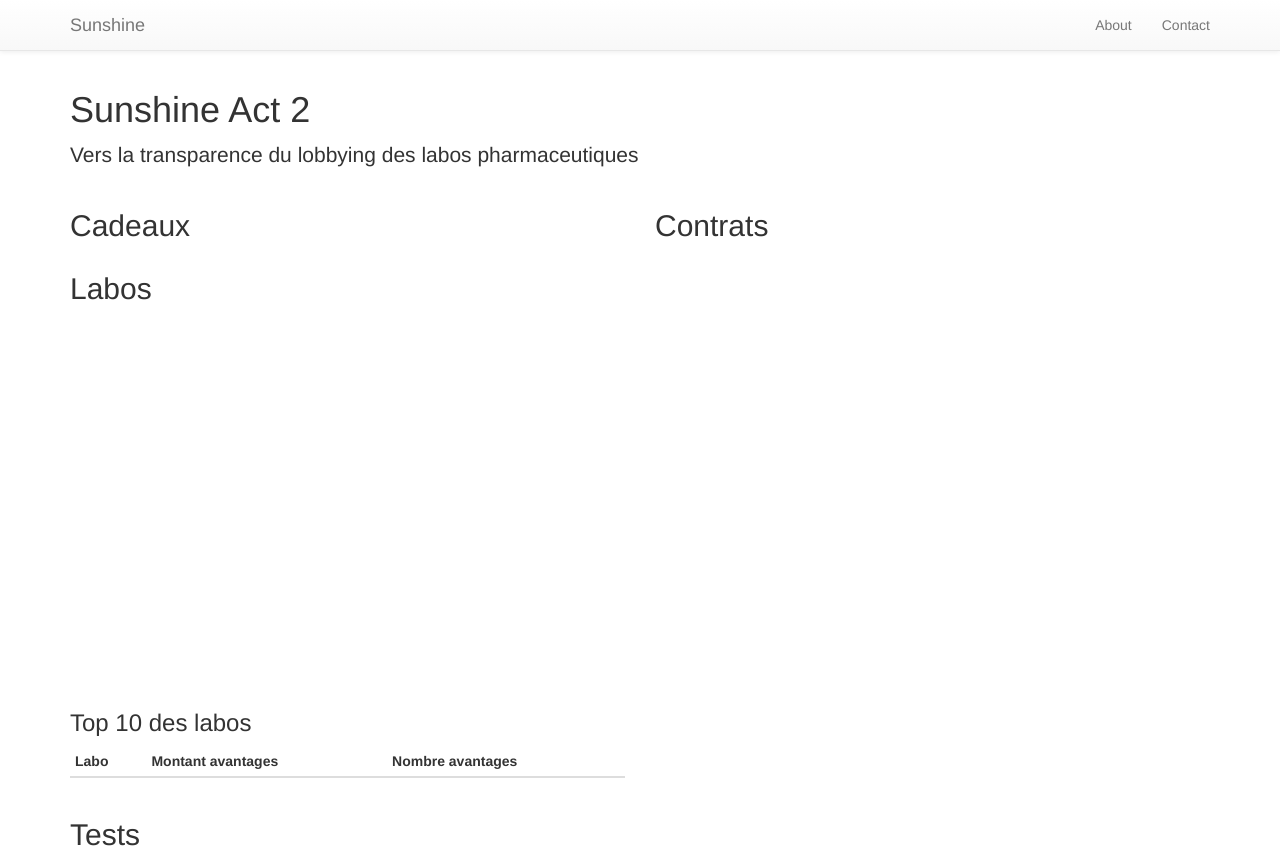
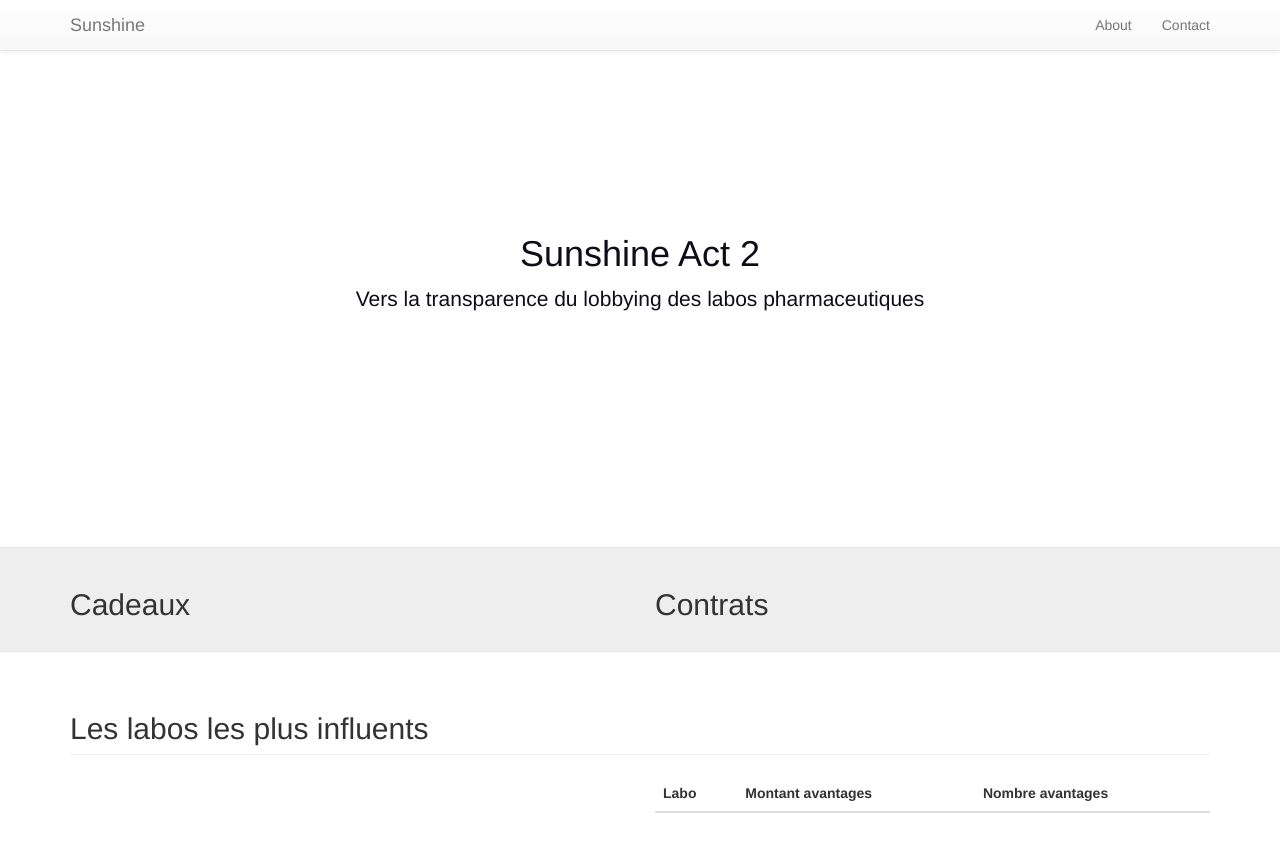
Before and after one commit to regardscitoyens/sunshine-data, a plain HTML site: page app/index.html in a window 1280 px wide. Shown: the top 854 px of the page. Drawn offline with Linux system fonts and the light colour scheme; no server answers.

Commit message:
Fix issue in js parsing float, fix colors

```diff
--- a/app/css/sunshine.css
+++ b/app/css/sunshine.css
@@ -1,9 +1,49 @@
 /* ==========================================================================
-   Navbar style
+   Global style
    ========================================================================== */
 body {
   min-height: 2000px;
-  padding-top: 70px;
+
+}
+
+.intro-header {
+    display: table;
+    width: 100%;
+    height: auto;
+    padding: 100px 0;
+    text-align: center;
+    color: rgb(13, 13, 26);
+    /*background: url(../images/sunshine.jpeg) no-repeat bottom center scroll;*/
+    -webkit-background-size: cover;
+    -moz-background-size: cover;
+    background-size: cover;
+    -o-background-size: cover;
+}
+
+.intro-text {
+    position: relative;
+    padding-top: 10%;
+    padding-bottom: 10%;
+    font-size: 10em;
+}
+
+@media(max-width:767px) {
+    .intro-text {
+        padding-bottom: 15%;
+    }
+
+    .intro-text > h1 {
+        font-size: 3em;
+    }
+}
+
+.section {
+    padding: 20px 0;
+    border-top: 1px solid #e7e7e7;
+}
+
+.section.dark {
+    background: #eee
 }
 
 
--- a/app/index.html
+++ b/app/index.html
@@ -49,13 +49,16 @@
 </nav>
 
 
-<div class="intro">
+<div class="intro-header">
     <div class="container">
+        <div class="intro-text">
             <h1>Sunshine Act 2</h1>
             <p class="lead">Vers la transparence du lobbying des labos pharmaceutiques</p>
         </div>
     </div>
+</div>
 
+<div class="section dark">
     <div class="container">
         <div class="row">
             <div class="col-sm-6">
@@ -65,38 +68,45 @@
                 <h2>Contrats</h2>
             </div>
         </div>
+    </div>
+</div>
+<div class="section">
+    <div class="container">
+        <h2 class="page-header">Les labos les plus influents</h2>
         <div class="row">
             <div class="col-sm-6">
-            <h2>Labos</h2>
-
                 <div class="row">
                     <div class="col-sm-8">
                         <canvas id="labos" width="370" height="370"></canvas>
                     </div>
                     <div id="labos-legend" class="col-sm-4"></div>
                 </div>
-            <h3>Top 10 des labos</h3>
-            <table class="table table-condensed table-hover" id="labos-top">
+            </div>
+            <div class="col-sm-6">
+                <table class="table table-hover" id="labos-top">
                     <thead>
                     <tr>
                         <th data-field="LABO">Labo</th>
                         <th data-field="MONTANT AVANTAGES" data-formatter="sunshine.utils.formatMoney">Montant avantages
                         </th>
-                    <th data-field="NB AVANTAGES" data-formatter="sunshine.utils.Number">Nombre avantages</th>
+                        <th data-field="NB AVANTAGES" data-formatter="sunshine.utils.formatNumber">Nombre avantages</th>
                     </tr>
                     </thead>
                 </table>
             </div>
         </div>
-
+    </div>
+</div>
+<div class="section dark">
+    <div class="container">
         <div class="row">
             <div class="col-sm-6">
                 <h2>Tests</h2>
-
                 <div class="chart">
                     <canvas id="test" width="400" height="400"></canvas>
                 </div>
                 <div class="legend"></div>
+            </div>
         </div>
     </div>
 </div>
--- a/app/js/sunshine.js
+++ b/app/js/sunshine.js
@@ -72,6 +72,8 @@
                 .value();
         });
 
+        self.TOTAL = _.reduce(self[dimensions[0]], sumRows);
+
         return self;
     };
 
@@ -120,7 +122,7 @@
     //
     sunshine.utils = {};
     sunshine.utils.safeFloat = function (string) {
-        if (_.isUndefined(string) || _.isEmpty(string)) {
+        if (_.isUndefined(string) || _.isEmpty(string + "")) {
             return 0;
         } else {
             return parseFloat(string);
@@ -149,14 +151,13 @@
                 .map(function (labo) {
                     return {
                         value: labo[sunshine.settings.montantAvantages],
-                        color: sunshine.scale.LABO(labo),
+                        color: sunshine.scale.LABO(labo.LABO),
                         label: labo.LABO
                     };
                 })
                 .value();
             var chart = sunshine.makeDoughnut("labos", chartData);
             var table = sunshine.makeTop("labos", stats.LABO.slice(0, 10));
-            document.chart = chart;
         });
 
         //
```
Lines whose indentation alone changed are shown as unchanged.
